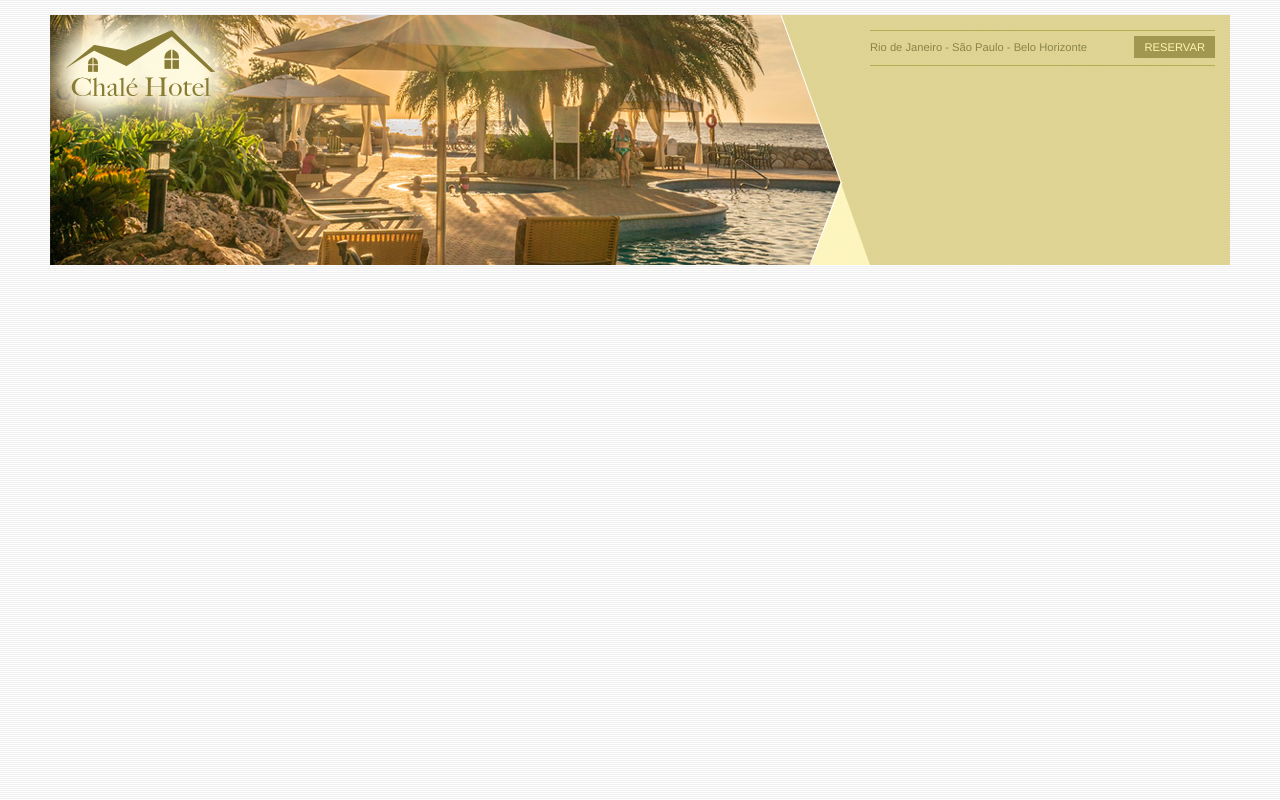
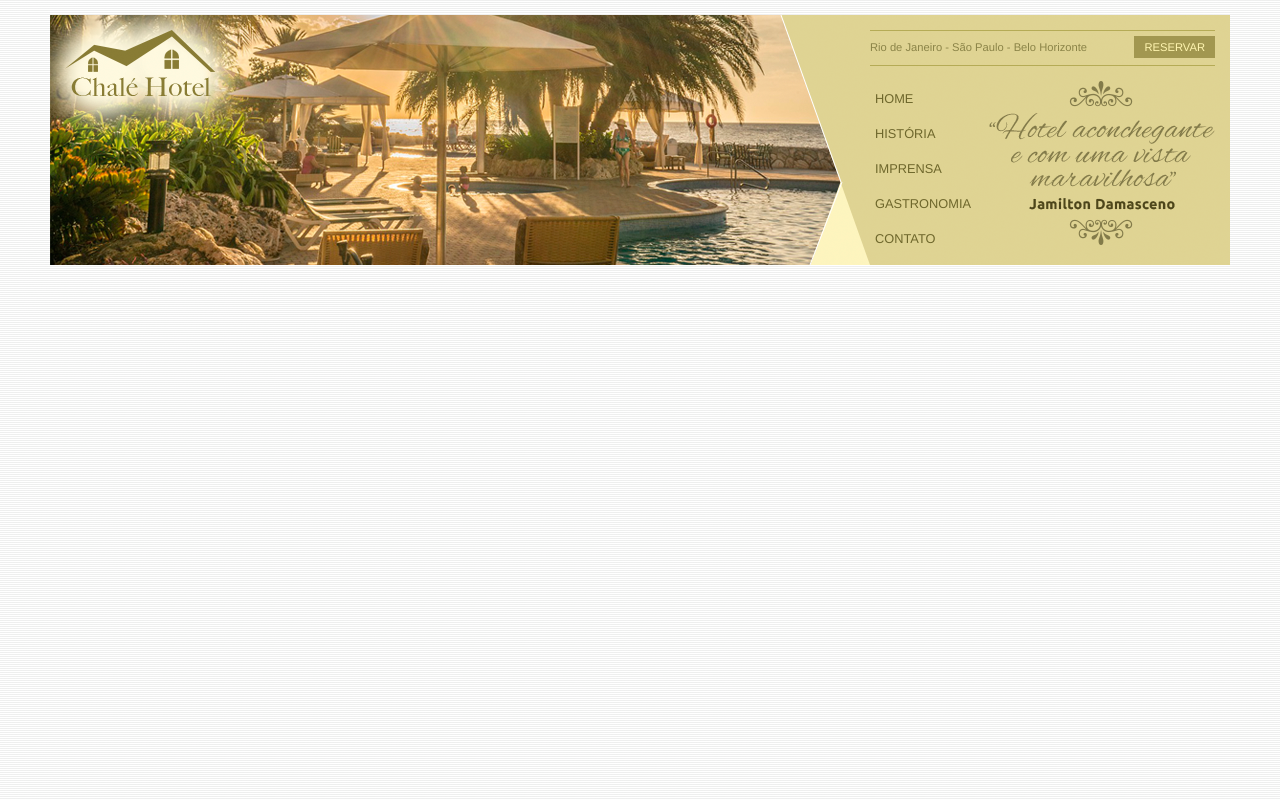
Before and after one commit to Rodr1goFern4nd3s/ProjetoChaleHotel, a plain HTML site: page index.html in a window 1280 px wide. Drawn offline with Linux system fonts and the light colour scheme.

Commit message:
Adicionado o menu de navegacao vertical

```diff
--- a/css/estilo.css
+++ b/css/estilo.css
@@ -87,3 +87,35 @@ a.reserva {
     padding: 5px 10px;
     float: right;
 }
+
+/* Barra de Navegação vertical*/
+#menu {
+    margin-top: 15px;
+}
+
+ul {
+    list-style: none;
+}
+
+ul#navegacao {
+    float: left;
+}
+
+ul#navegacao a {
+    text-transform: uppercase;
+    font-size: 0.8em;
+    padding: 5px;
+    color: #6e672c;
+    line-height: 25px;
+    display: block;
+}
+
+ul#navegacao a:hover {
+    background: #fdf6be;
+}
+
+.depoimento {
+    width: 226px;
+    height: 164px;
+    float: right;
+}
--- a/index.html
+++ b/index.html
@@ -17,6 +17,7 @@
 
             <div id="area-menu">
                 <div id="conteudo-menu">
+
                     <div id="menu-locais">
                         <span class="locais">
                             Rio de Janeiro - São Paulo - Belo Horizonte
@@ -24,6 +25,17 @@
                         <a class="reserva" href="reserva">Reservar</a>
                         <div style="clear: both;"></div>
                     </div>
+
+                    <div id="menu">
+                        <ul id="navegacao">
+                            <li><a href="">Home</a></li>
+                            <li><a href="">História</a></li>
+                            <li><a href="">Imprensa</a></li>
+                            <li><a href="">Gastronomia</a></li>
+                            <li><a href="">Contato</a></li>
+                        </ul>
+                        <img class="depoimento" src="imagens/depoimento.png">
+                    </div>
                 </div>
             </div>
         </div><!--/ fim topo-->
```
